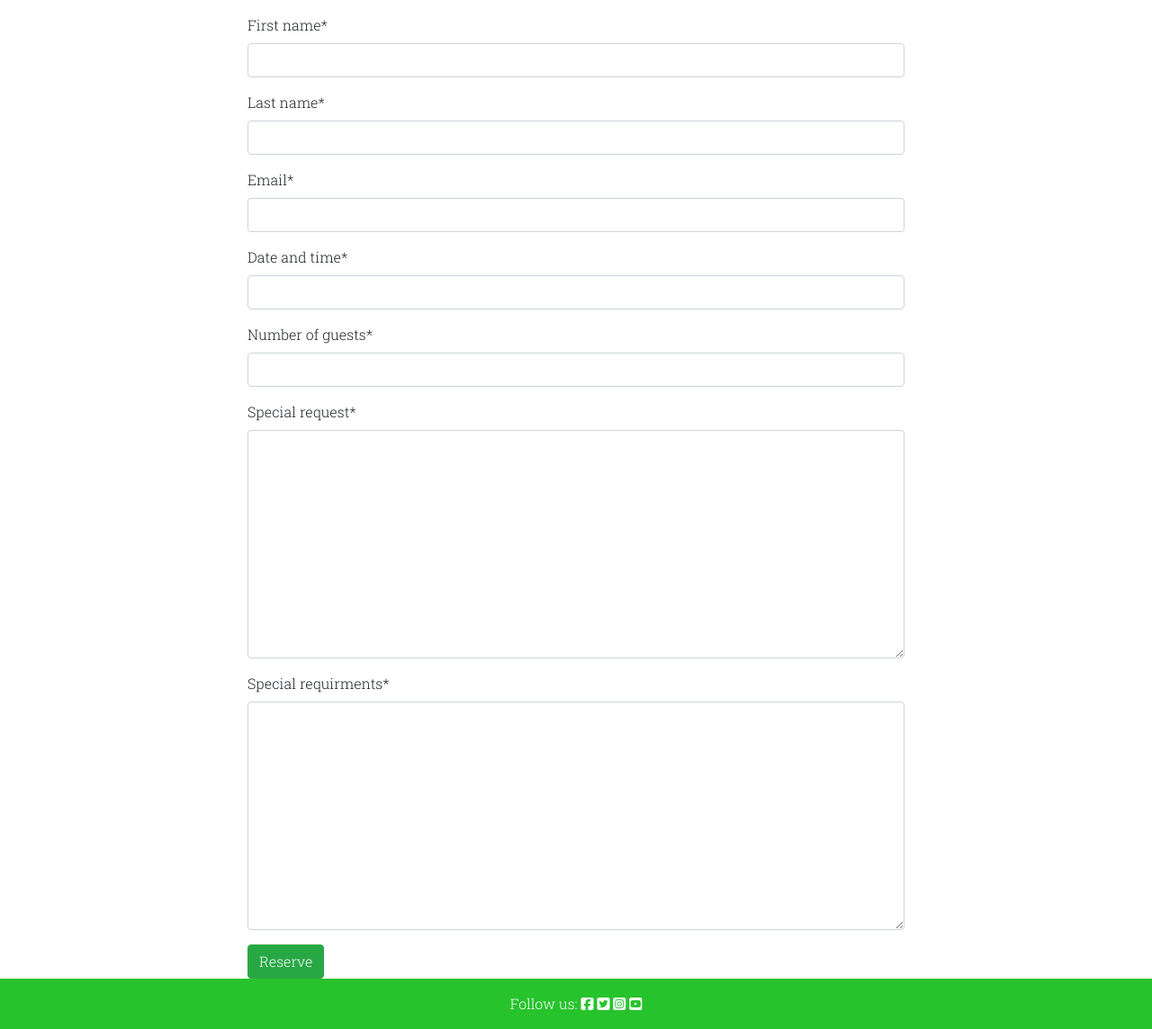
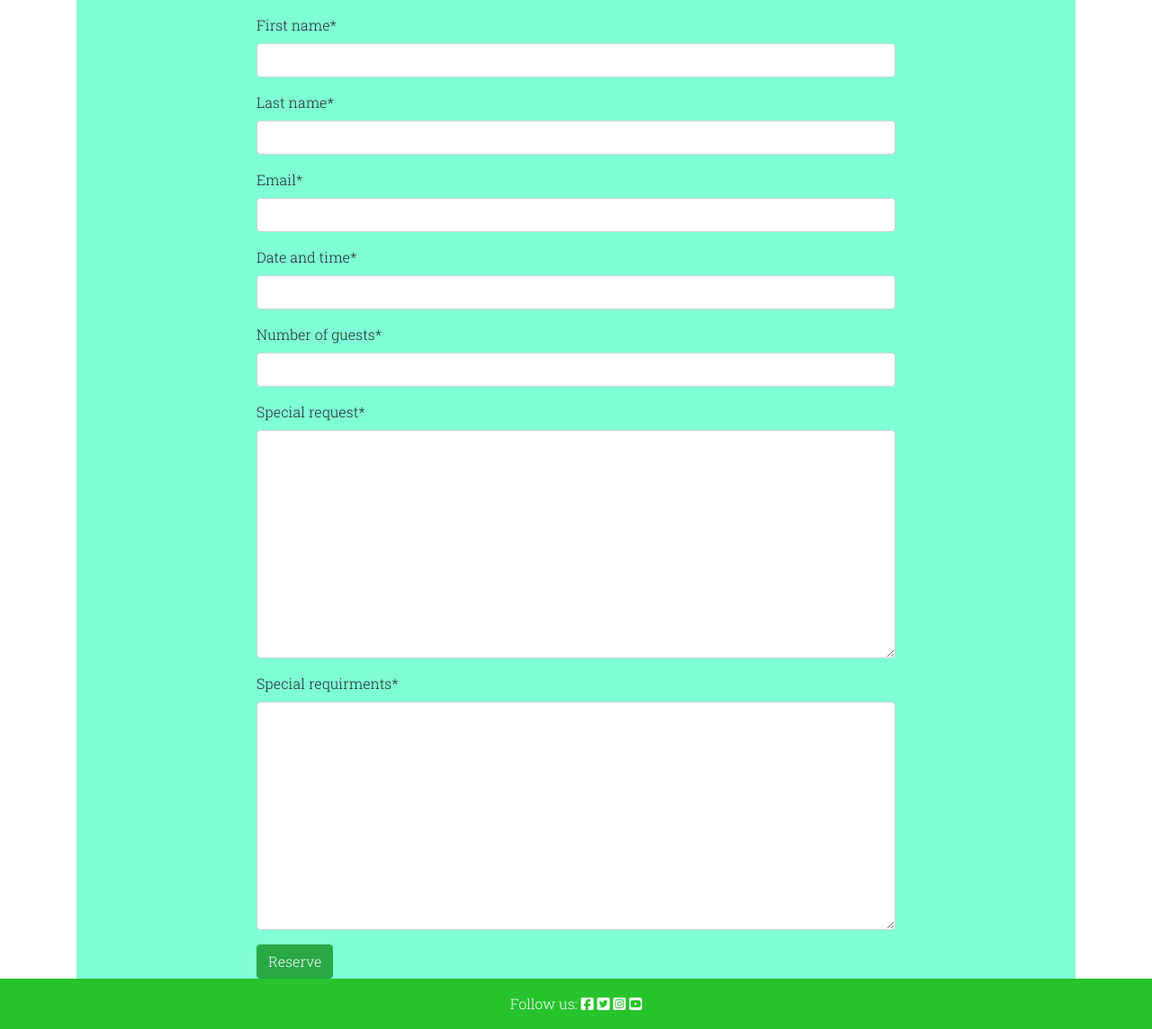
Before and after one commit to Brionconroy/The-Corner-Bistro, a Django app: page /booking/ in a window 1280 px wide. Shown: the part 800-1944 px from the top of the page at 90% size. Run offline with Django 3.2, Linux system fonts and the light colour scheme; some libraries are stand-ins or nearby versions.

Commit message:
Add to my base.html some my content can render

```diff
--- a/booking_service/static/css/style.css
+++ b/booking_service/static/css/style.css
@@ -48,3 +48,9 @@ body {
     padding-left: 0;
     padding-right: 0;
 }
+
+/* booking form layout */
+
+.form_layout {
+    background-color: aquamarine;
+}
--- a/booking_service/templates/booking_service/base.html
+++ b/booking_service/templates/booking_service/base.html
@@ -61,8 +61,14 @@
 
   <div class="background-image"></div>
 
-  {% block content %}
-  {% endblock content %}
+  <div class="container">
+    <div class="row">
+      <div class="col-sm-12">
+          {% block content %}
+          {% endblock %}
+      </div>
+    </div>
+  </div>
 
   <!-- Footer  -->
   <footer class="footer mt-auto py-3 dark-bg">
--- a/booking_service/templates/booking_service/booking.html
+++ b/booking_service/templates/booking_service/booking.html
@@ -4,7 +4,7 @@
 
 {% load crispy_forms_tags %}
 
-<div class="container">
+<div class="container form_layout" >
     <div class="row">
         <div class="col-md-8 mt-3 offset-md-2">
             <form method="post">
--- a/booking_service/urls.py
+++ b/booking_service/urls.py
@@ -4,8 +4,8 @@ from booking_service.views import booking
 
 
 urlpatterns = [
-    path('', views.index, name='index'),
-    path('base/', views.base, name='base'),
+    path('', index, name='index'),
+    path('base/', base, name='base'),
     path('', booking, name='booking'),
     path('accounts/', include('allauth.urls')),
 ]
```
